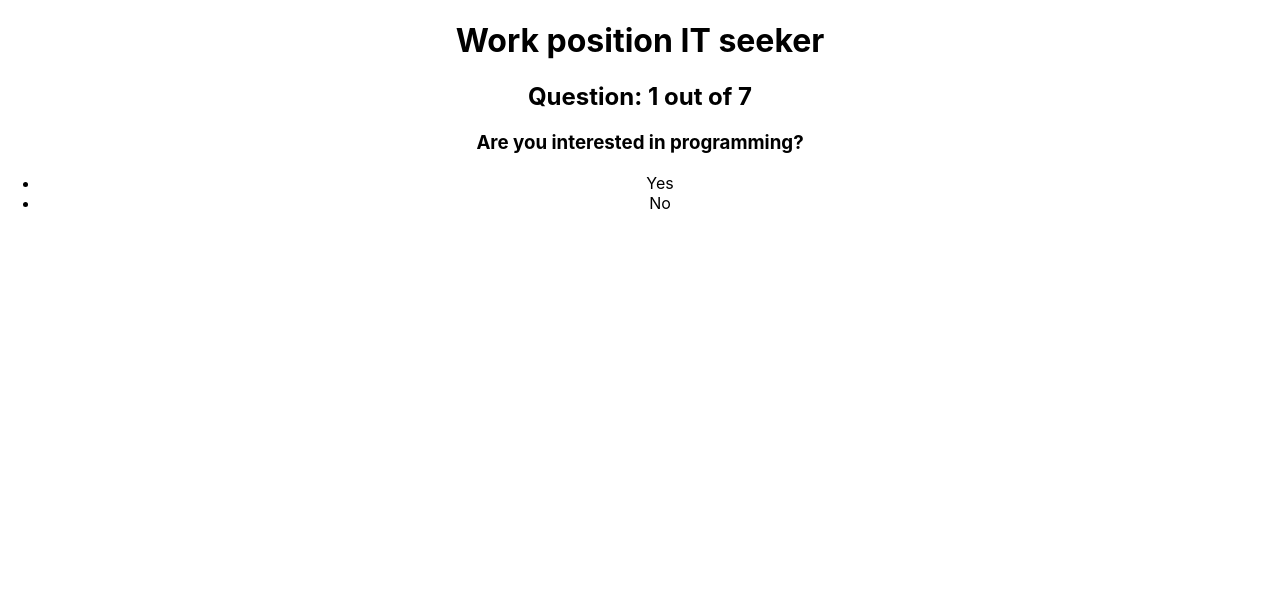
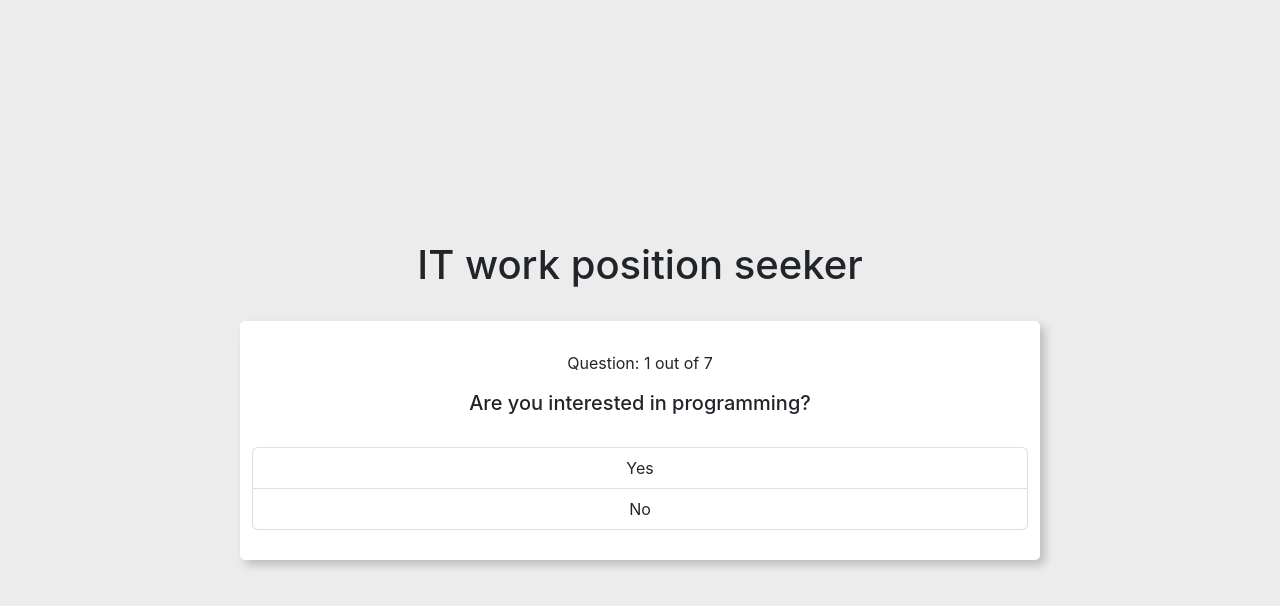
Before and after one commit to vNataliev/position-seeker, a React (Create React App) app: page / in a window 1280 px wide. Shown: the top 606 px of the page. Built offline with nearby package versions, Linux system fonts and the light colour scheme.

Commit message:
First touch of design(bootstrap + css)

```diff
--- a/package.json
+++ b/package.json
@@ -7,6 +7,7 @@
     "@testing-library/jest-dom": "^5.16.5",
     "@testing-library/react": "^13.4.0",
     "@testing-library/user-event": "^13.5.0",
+    "bootstrap": "^5.2.2",
     "react": "^18.2.0",
     "react-dom": "^18.2.0",
     "react-scripts": "5.0.1",
--- a/public/index.html
+++ b/public/index.html
@@ -9,10 +9,11 @@
       content="Web site created using create-react-app"
     />
     <link rel="manifest" href="%PUBLIC_URL%/manifest.json" />
+    <link href="https://cdn.jsdelivr.net/npm/bootstrap@5.2.2/dist/css/bootstrap.min.css" rel="stylesheet" integrity="sha384-Zenh87qX5JnK2Jl0vWa8Ck2rdkQ2Bzep5IDxbcnCeuOxjzrPF/et3URy9Bv1WTRi" crossorigin="anonymous">
     <title>Position seeker</title>
   </head>
   <body>
-    <noscript>You need to enable JavaScript to run this app.</noscript>
+    <script src="https://cdn.jsdelivr.net/npm/bootstrap@5.2.2/dist/js/bootstrap.bundle.min.js" integrity="sha384-OERcA2EqjJCMA+/3y+gxIOqMEjwtxJY7qPCqsdltbNJuaOe923+mo//f6V8Qbsw3" crossorigin="anonymous"></script>
     <div id="root"></div>
   </body>
 </html>
--- a/src/App.css
+++ b/src/App.css
@@ -1,3 +1,23 @@
-.App {
+body {
+  display: flex;
+  justify-content: center;
+  align-items: center;
+  flex-direction: column;
+  height: 100vh;
+  background-color: #ececec;
+}
+
+.quiz-container {
+  padding: 30px 0;
+  width: 800px;
+  margin-left: 10em;
+  margin-right: 10em;
+  text-align: center;
+  border-radius: 5px;
+  background-color: #fff;
+  box-shadow: 5px 5px 10px rgba(0, 0, 0, .2);
+}
+
+.backgorund {
   text-align: center;
 }
--- a/src/App.js
+++ b/src/App.js
@@ -148,25 +148,29 @@ function App() {
   };
 
   return (
-    <div className="App">
-
+    <div class="backgorund">
+      <h1>IT work position seeker</h1>
+      <br></br>
+        <div class="quiz-container">
         {
           showResults ? (
-          <div className="final-results">
-            <h1>Final Results</h1>
-            <h3>{result}</h3>
-            <button onClick={() => restartGame()}>Restart game</button>
+            <div class="container-md">
+              <h4>Final Results</h4>
+              <br></br>
+              <h2>{result}</h2>
+              <br></br>
+              <button type="button" class="btn btn-secondary" onClick={() => restartGame()}>Restart game</button>
             </div>
           ) : (
           showPreliminaryQuestions ? (
-          <div className="preliminary-questions">
-            <h1>Work position IT seeker</h1>
-            <h2>Question: {currentPreliminaryQuestion + 1} out of {QuestionsPreliminary.length}</h2>
-            <h3 className="question-text">{QuestionsPreliminary[currentPreliminaryQuestion].question}</h3>
-            <ul>
+            <div class="container-md">
+              <p>Question: {currentPreliminaryQuestion + 1} out of {QuestionsPreliminary.length}</p>
+              <h5 className="question-text">{QuestionsPreliminary[currentPreliminaryQuestion].question}</h5>
+              <br></br>
+              <ul class="list-group">
                   {QuestionsPreliminary[currentPreliminaryQuestion].answers.map((option) => {
                     return (
-                    <li
+                      <li class="list-group-item"
                         key={option.id}
                         onClick={() => {
                           if (currentPreliminaryQuestion < QuestionsPreliminary.length - 1) {
@@ -186,36 +190,39 @@ function App() {
             </div>
           ) : (
             showNoCategories ? (
-            <div className="no-categories">
-              <h1>Try again</h1>
-              <h3>Hi, we cannot find a proper IT position for you! Please try again and maybe we will find something for you!</h3>
-              <button onClick={() => restartGame()}>Restart game</button>
+              <div class="container-md">
+                <h3>Try again</h3>
+                <br></br>
+                <p>Hi, we cannot find a proper IT position for you! Please try again and maybe we will find something for you!</p>
+                <br></br>
+                <button type="button" class="btn btn-secondary" onClick={() => restartGame()}>Restart game</button>
               </div>
             ) : (
               showCategories ? (
-              <div className="categories">
-                <h1>Which category sounds the most interesting for you?</h1>
-                <ul>
+                <div class="container-md">
+                  <h3>Which category sounds the most interesting for you?</h3>
+                  <br></br>
+                  <ul class="list-group">
                     {categoriesList.map((option) => {
                       return (
-                      <li
+                        <li class="list-group-item"
                           key={option.id}
                           onClick={() => {chooseCategory(option.name)}}
                         >
-                        {option.description}
+                          <b>{option.name}</b><br></br><i>{option.description}</i>
                         </li>
                       );
                     })}
                   </ul>
                 </div>
               ) : (
-              <div className="tree-questions">
-                <h1>Work position IT seeker</h1>
+                <div class="container-md">
                   <h3 className="question-text">{category[currentQuestion].question}</h3>
-                <ul>
+                  <br></br>
+                  <ul class="list-group">
                       {category[currentQuestion].answers.map((option) => {
                         return (
-                        <li
+                          <li class="list-group-item"
                             key={option.id}
                             onClick={() => {clickTreeOption(option.next, option.result)}}
                           >
@@ -229,7 +236,7 @@ function App() {
             )
             ))
         }
-
+      </div>
     </div>
   );
 }
--- a/src/questions/category_descriptions.json
+++ b/src/questions/category_descriptions.json
@@ -1,30 +1,30 @@
 [
     {
         "name": "Software",
-        "description": "Software development - this group is about creating new solutions with wide knowledge about programming and new technologies."
+        "description": "This group is about creating new solutions with wide knowledge about programming and new technologies."
     },
     {
         "name": "IT Infrastructure",
-        "description": "IT Infrastructure - people here take care of maintanance, projecting or implementating the organisation's systems or resources."
+        "description": "People here take care of maintanance, projecting or implementating the organisation's systems or resources."
     },
     {
         "name": "Design",
-        "description": "Design - designers not only care about the visual aspects of products, but are also responsible for designing the outline of the product and taking care of user's feelings"
+        "description": "Designers not only care about the visual aspects of products, but are also responsible for designing the outline of the product and taking care of user's feelings"
     },
     {
         "name": "Data",
-        "description": "Data - people here take care of data, build solutions to store them or analyze them to support business decisions."
+        "description": "People here take care of data, build solutions to store them or analyze them to support business decisions."
     },
     {
         "name": "Cybersecurity",
-        "description": "Cybersecurity - people here protect company's assets from threats and unathorized acesses.  "
+        "description": "People here protect company's assets from threats and unathorized acesses.  "
     },
     {
         "name": "Management",
-        "description": "Management - planning, decision making and leading a team are the main duties in this group."
+        "description": "Planning, decision making and leading a team are the main duties in this group."
     },
     {
         "name": "Testing",
-        "description": "Testing - in this group, with the help of techniques and hard skills, people ensure the highest quality of the product and protect it against bugs and incovinice that customers may experience."
+        "description": "In this group, with the help of techniques and hard skills, people ensure the highest quality of the product and protect it against bugs and incovinice that customers may experience."
     }
 ]
```
Also changed, not shown: 1 other file (tests, documents, lock files or other folders). Lines whose indentation alone changed are shown as unchanged.
